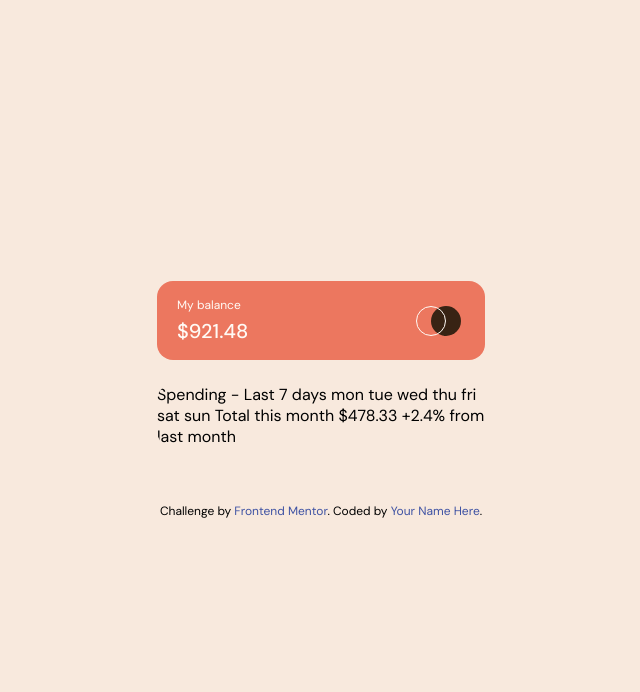
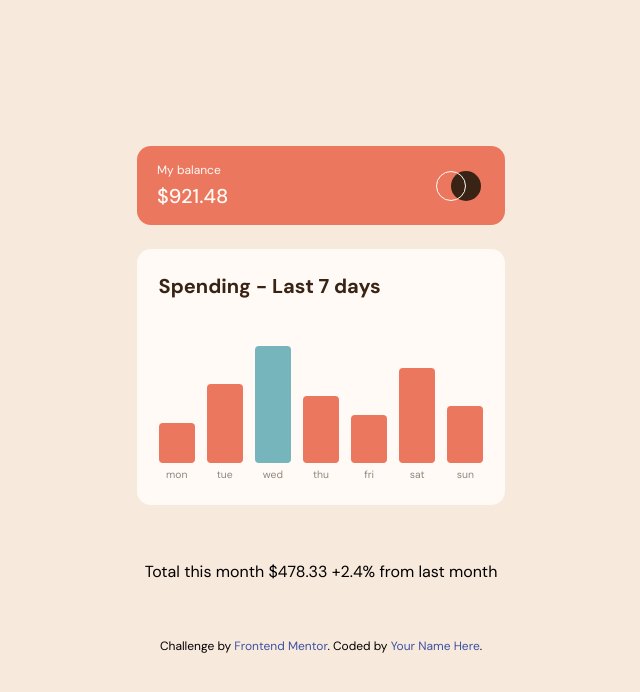
Before and after one commit to nonchain/Frontend-Mentor-Solutions, a plain HTML site: page expenses-chart-component/index.html in a window 1280 px wide. Shown: the whole page, without its empty margins (319-959 px from the left). Drawn offline with Linux system fonts and the light colour scheme.

Commit message:
Designed Chart section

```diff
--- a/expenses-chart-component/index.html
+++ b/expenses-chart-component/index.html
@@ -35,23 +35,56 @@
       </div>
 
       <div class="card">
-        Spending - Last 7 days
+        <div class="chart__body">
+          <h2 class="title">Spending - Last 7 days</h2>
+          <div class="candles">
+            <div class="candle">
+              <span class="candle__day">mon</span>
+              <div class="candle__body cd-1"></div>
+            </div>
+            <div class="candle">
+              <span class="candle__day">tue</span>
+              <div class="candle__body cd-2"></div>
+            </div>
+            <div class="candle">
+              <span class="candle__day">wed</span>
+              <div class="candle__body cd-3"></div>
+            </div>
+            <div class="candle">
+              <span class="candle__day">thu</span>
+              <div class="candle__body cd-4"></div>
+            </div>
+            <div class="candle">
+              <span class="candle__day">fri</span>
+              <div class="candle__body cd-5"></div>
+            </div>
+            <div class="candle">
+              <span class="candle__day">sat</span>
+              <div class="candle__body cd-6"></div>
+            </div>
+            <div class="candle">
+              <span class="candle__day">sun</span>
+              <div class="candle__body cd-7"></div>
+            </div>
+          </div>
+        </div>
+      </div>
+    </div>
 
-        mon
-        tue
-        wed
-        thu
-        fri
-        sat
-        sun
+
+
+
+
+
+
+
+
 
         Total this month
         $478.33
 
         +2.4%
         from last month
-      </div>
-    </div>
 
     <div class="attribution">
       Challenge by <a href="https://www.frontendmentor.io?ref=challenge" target="_blank">Frontend Mentor</a>.
--- a/expenses-chart-component/styles.css
+++ b/expenses-chart-component/styles.css
@@ -66,24 +66,21 @@ a {
 /*==================== PROJECT CSS ====================*/
 .card {
    width: 100%;
-   border-radius: 16px;
+   border-radius: 14px;
    overflow: hidden;
 }
 
 .chart {
-   width: 328px;
+   width: 368px;
    display: flex;
    flex-direction: column;
    align-items: center;
    gap: 1.5rem;
 }
 
-:is(.chart__header, .chart__body) {
-   padding: 1rem 1.25rem;
-}
-
 /*========== CHART HEADER ==========*/
 .chart__header {
+   padding: 1rem 1.25rem;
    width: 100%;
    background-color: var(--soft-red);
    color: var(--very-pale-orange);
@@ -126,3 +123,74 @@ a {
    left: -50%;
    top: 0;
 }
+
+/*========== CHART BODY ==========*/
+.chart__body {
+   padding: 1.5rem 1.35rem;
+   width: 100%;
+   background-color: var(--very-pale-orange);
+   color: var(--dark-brown);
+   display: flex;
+   flex-direction: column;
+}
+
+.title {
+   font-size: var(--text-lg);
+   font-weight: var(--font-bold);
+}
+
+.candles {
+   margin-top: 1.5rem;
+   width: 100%;
+   height: 158px;
+   display: flex;
+   justify-content: center;
+   gap: 0.75rem;
+}
+.candle {
+   flex: 1;
+   display: flex;
+   flex-direction: column-reverse;
+   gap: 0.35rem;
+}
+.candle__body {
+   height: 100%;
+   border-radius: 0.25rem;
+}
+.candle__day {
+   color: var(--medium-brown);
+   display: block;
+   font-size: 0.65rem;
+   font-weight: var(--font-normal);
+   text-align: center;
+}
+
+/* CANDLES */
+.candle__body.cd-1 {
+   height: 25%;
+   background-color: var(--soft-red);
+}
+.candle__body.cd-2 {
+   height: 50%;
+   background-color: var(--soft-red);
+}
+.candle__body.cd-3 {
+   height: 74%;
+   background-color: var(--cyan);
+}
+.candle__body.cd-4 {
+   height: 42%;
+   background-color: var(--soft-red);
+}
+.candle__body.cd-5 {
+   height: 30%;
+   background-color: var(--soft-red);
+}
+.candle__body.cd-6 {
+   height: 60%;
+   background-color: var(--soft-red);
+}
+.candle__body.cd-7 {
+   height: 36%;
+   background-color: var(--soft-red);
+}
```
